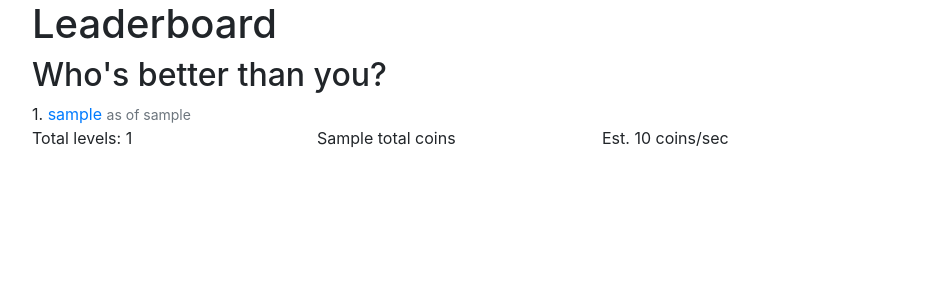
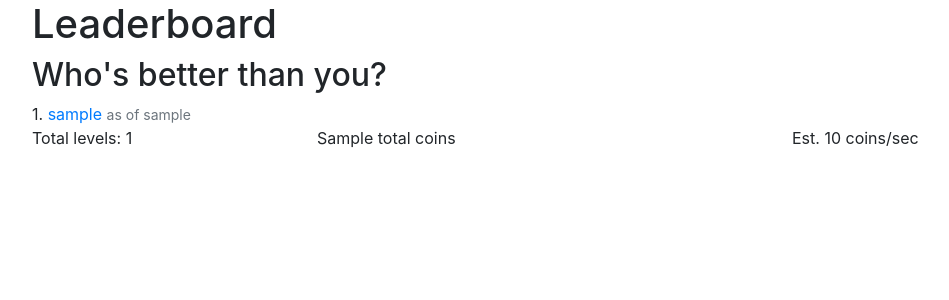
Before and after one commit to tankorsmash/Leagion, a Django app: template buildup/templates/leaderboard.html in a window 1280 px wide. Shown: the top 300 px of the page, without its empty margins (53-1002 px from the left). Run offline with Django 3.2, Linux system fonts and the light colour scheme; the template is opened without the code that fills it: most values are stand-ins (such as "Sample title", 1, 10 or a date in 2020); some libraries are stand-ins or nearby versions.

Commit message:
adjust widths of user detail

```diff
--- a/buildup/templates/leaderboard.html
+++ b/buildup/templates/leaderboard.html
@@ -44,10 +44,10 @@ Leaderboard
             <div class="col-md-3 player-building_levels">
                 Total levels: {{ player.total_building_levels }}
             </div>
-            <div class="col-md-3 player-coins">
+            <div class="col-md-5 player-coins">
                 {{ player.pretty_coins }} total coins
             </div>
-            <div class="col-md-2 player-coins">
+            <div class="col-md-4 player-coins">
                 Est. {{ player.cps }} coins/sec
             </div>
         </div>
```
